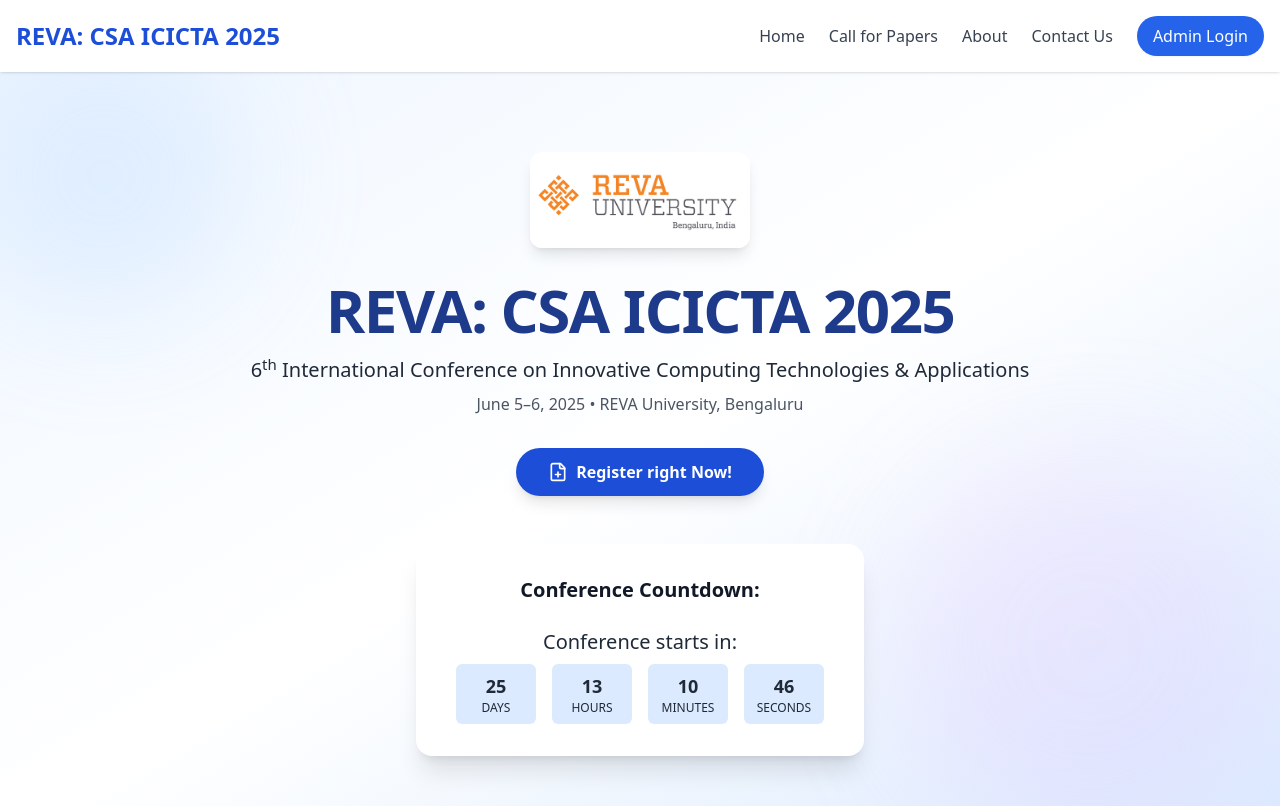
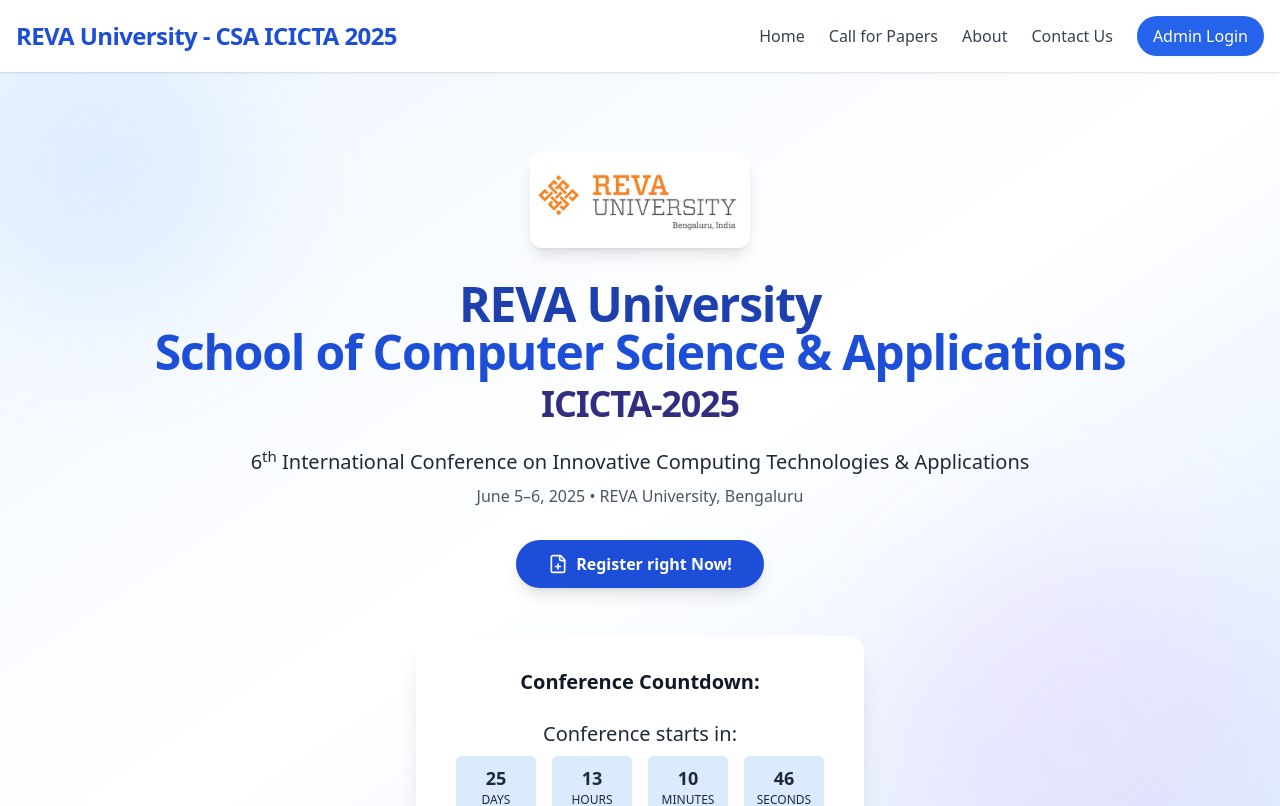
Before and after one commit to SatinderSinghSall/rava-csa-icicta--2025, a React (Vite) app: page / in a window 1280 px wide. Shown: the top 806 px of the page. Built offline with nearby package versions, Linux system fonts and the light colour scheme.

Commit message:
Fixed bugs!

```diff
--- a/index.html
+++ b/index.html
@@ -1,10 +1,10 @@
-<!doctype html>
+<!DOCTYPE html>
 <html lang="en">
   <head>
     <meta charset="UTF-8" />
     <link rel="icon" type="image/svg+xml" href="/vite.svg" />
     <meta name="viewport" content="width=device-width, initial-scale=1.0" />
-    <title>REVA: CSA ICICTA</title>
+    <title>REVA University: CSA ICICTA</title>
   </head>
   <body>
     <div id="root"></div>
--- a/src/components/Navbar.jsx
+++ b/src/components/Navbar.jsx
@@ -8,8 +8,12 @@ const Navbar = () => {
   return (
     <header className="bg-white shadow sticky top-0 z-50">
       <div className="max-w-7xl mx-auto flex justify-between items-center px-4 py-3 md:py-4">
-        <Link to="/" className="text-2xl font-bold text-blue-700">
-          REVA: CSA ICICTA 2025
+        <Link
+          to="/"
+          className="text-lg sm:text-xl md:text-2xl font-bold text-blue-700 leading-tight tracking-tight"
+        >
+          <span className="block sm:inline">REVA University - CSA</span>{" "}
+          <span className="block sm:inline">ICICTA 2025</span>
         </Link>
 
         {/* Mobile Menu Button */}
--- a/src/pages/Home.jsx
+++ b/src/pages/Home.jsx
@@ -26,8 +26,16 @@ const Home = () => {
               alt="REVA University Logo"
               className="mx-auto mb-8 h-20 sm:h-24 rounded-xl shadow-lg transition-transform duration-500 hover:scale-105"
             />
-            <h2 className="text-4xl sm:text-5xl lg:text-6xl font-extrabold text-blue-900 tracking-tight mb-4">
-              REVA: CSA ICICTA 2025
+            <h2 className="text-3xl sm:text-4xl lg:text-5xl font-bold text-gray-800 leading-snug tracking-tight mb-6">
+              <span className="block text-blue-800 font-extrabold">
+                REVA University
+              </span>
+              <span className="block text-blue-700">
+                School of Computer Science & Applications
+              </span>
+              <span className="block mt-2 text-indigo-700 text-2xl sm:text-3xl lg:text-4xl font-semibold">
+                <span className="text-indigo-900 font-bold">ICICTA-2025</span>
+              </span>
             </h2>
             <p className="text-lg sm:text-xl text-gray-800 font-medium">
               6<sup>th</sup> International Conference on Innovative Computing
--- a/src/pages/Register.jsx
+++ b/src/pages/Register.jsx
@@ -102,7 +102,7 @@ const Register = () => {
 
       <div className="relative z-10 w-full max-w-md sm:max-w-lg md:max-w-xl bg-white/90 rounded-3xl shadow-xl p-6 sm:p-10 md:p-12 space-y-8">
         <h1 className="text-3xl sm:text-4xl font-extrabold text-center text-blue-700">
-          Create Account
+          Register Now!
         </h1>
 
         <form onSubmit={handleSubmit} className="space-y-5">
```
